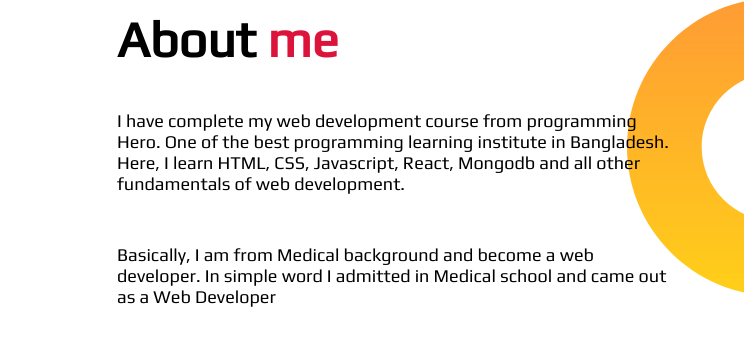
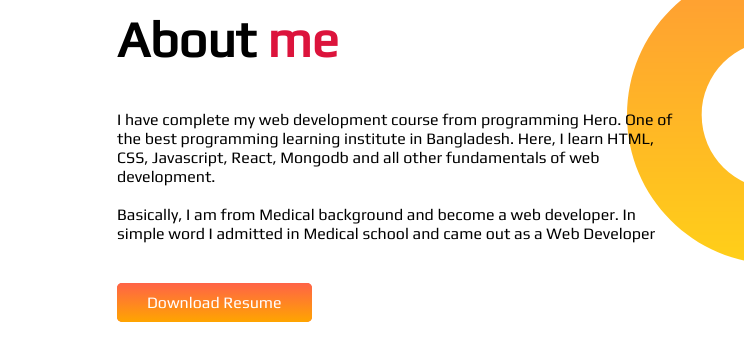
Before and after one commit to Repanb/Repan-portfolio, a plain HTML site: page index.html in a window 1280 px wide. Shown: the part 641-985 px from the top of the page, 536-1280 px from the left. Drawn offline with Linux system fonts and the light colour scheme.

Commit message:
add br tag

```diff
--- a/index.html
+++ b/index.html
@@ -31,8 +31,7 @@
         </div>
         <div class="about-me">
             <h1>About <span>me</span></h1>
-            <p>I have complete my web development course from programming Hero. One of the best programming learning institute in Bangladesh. Here, I learn HTML, CSS, Javascript, React, Mongodb and all other fundamentals of web development.</p>
-            <p>Basically, I am from Medical background and become a web developer. In simple word I admitted in Medical school and came out as a Web Developer</p>
+            <Basically,>I have complete my web development course from programming Hero. One of the best programming learning institute in Bangladesh. Here, I learn HTML, CSS, Javascript, React, Mongodb and all other fundamentals of web development. <br><br> Basically, I am from Medical background and become a web developer. In simple word I admitted in Medical school and came out as a Web Developer</p>
             <a class="button" href="https://docs.google.com/document/d/1bvtEFQL-5NYGwX20ZtIS2FBW2FU9ksvUAsO4YBKkozY/edit?usp=sharing" target="_blank">Download Resume</a>
         </div>
     </section>
```
